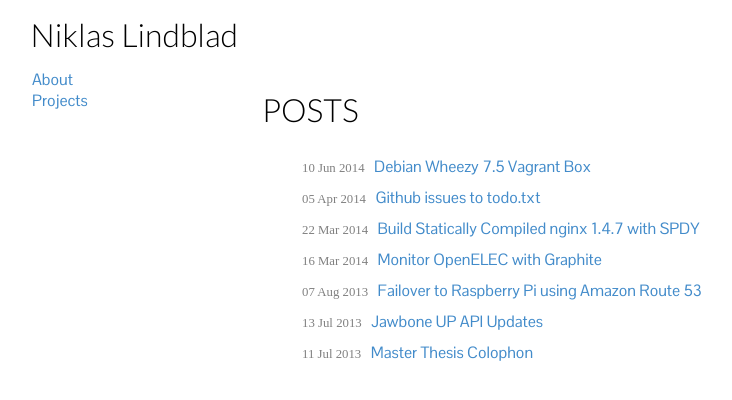
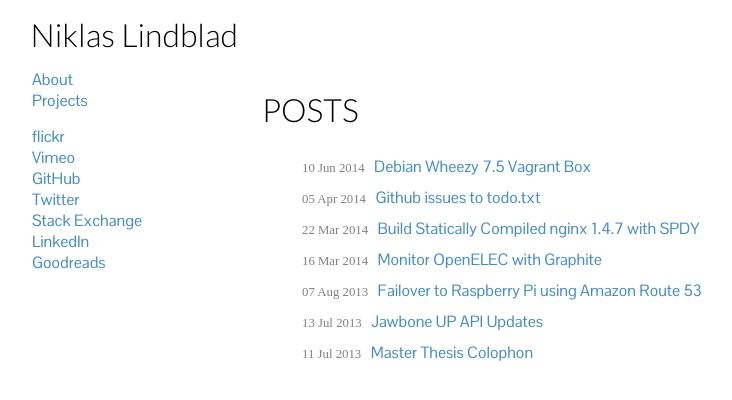
Before and after one commit to niklasvincent/nlindblad.github.io, a Jekyll site: the page built from index.html, in a window 1280 px wide. Shown: the top 400 px of the page, without its empty margins (47-779 px from the left). Built offline with Jekyll 4.4.1, drawn with Linux system fonts in a browser that asks for light colours; nearby versions of some CDN libraries; some web fonts are replaced; Markdown is read by kramdown in place of the engine named in the settings.

Commit message:
Add links to profile on various online services

```diff
--- a/_layouts/layout.html
+++ b/_layouts/layout.html
@@ -52,6 +52,17 @@
                         <li><a href="/projects.html">Projects</a></li>
                     </ul>
                 </div>
+                <div class="innertube">
+                    <ul>
+                        <li><a href="https://secure.flickr.com/photos/nlindblad" target="_blank">flickr</a></li>
+                        <li><a href="https://vimeo.com/niklaslindblad" target="_blank">Vimeo</a></li>
+                        <li><a href="https://github.com/nlindblad" target="_blank">GitHub</a></li>
+                        <li><a href="https://twitter.com/nlindblad" target="_blank">Twitter</a></li>
+                        <li><a href="https://stackexchange.com/users/765092/niklas-lindblad?tab=accounts" target="_blank">Stack Exchange</a></li>
+                        <li><a href="https://www.linkedin.com/in/nlindblad" target="_blank">LinkedIn</a></li>
+                        <li><a href="https://www.goodreads.com/user/show/12625940-niklas-lindblad" target="_blank">Goodreads</a></li>
+                    </ul>
+                </div>
             </nav>
 
         </div>
```
